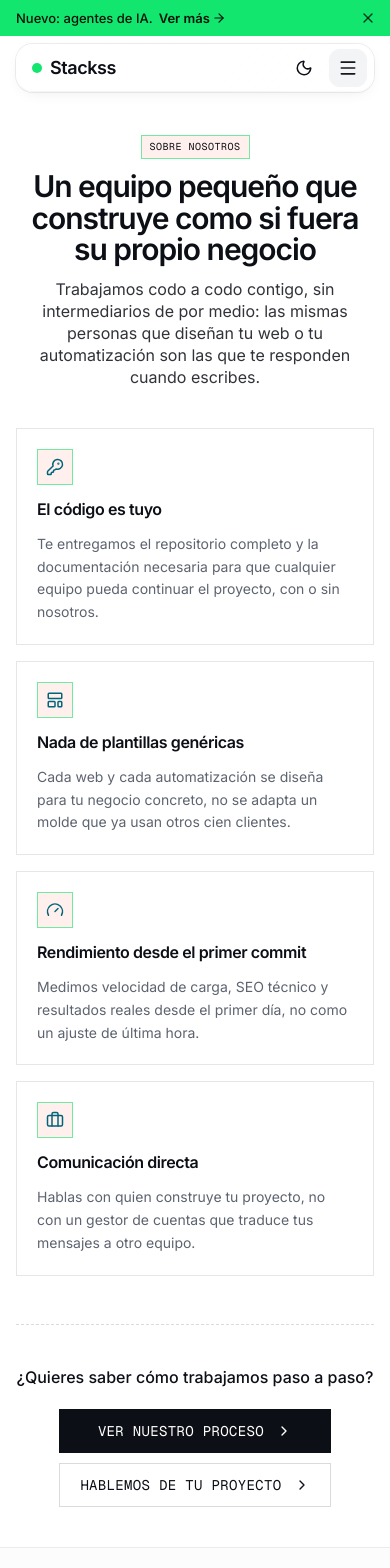
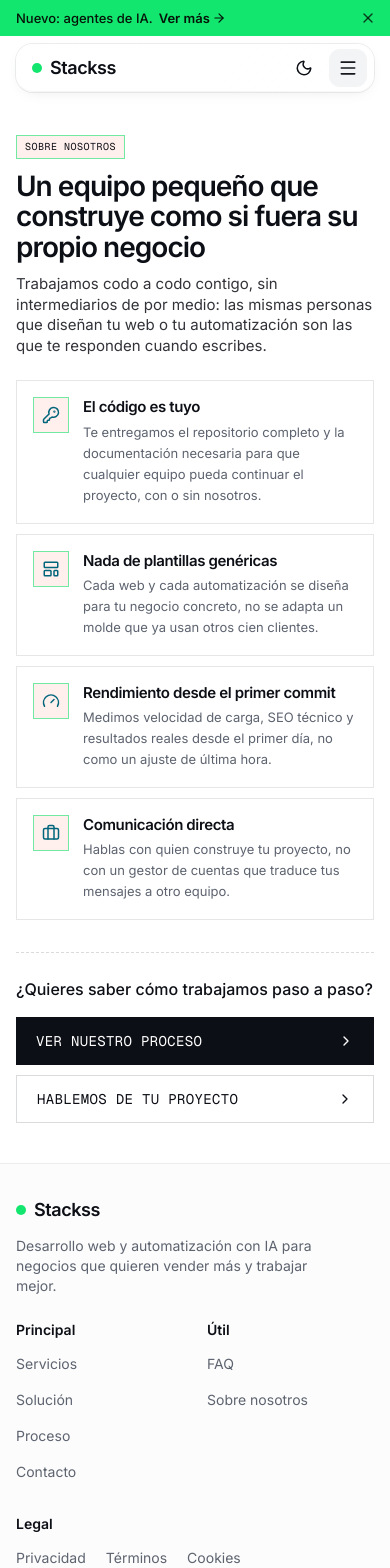
Before and after one commit to hugo-cordoba/stackss, a Next.js app: page /sobre-nosotros in a window 390 px wide. Shown: the top 1568 px of the page. Built offline with nearby package versions, Linux system fonts and the light colour scheme.

Commit message:
upd server

```diff
--- a/src/components/sections/about-us.tsx
+++ b/src/components/sections/about-us.tsx
@@ -7,6 +7,9 @@ import { INK, MonoTag, tint } from "@/components/sections/mono"
 import { getIcon } from "@/lib/icons"
 import { aboutUs } from "@/content/site"
 
+// Mismo botón que el de FinalCta: en móvil ocupa todo el ancho (etiqueta a la
+// izquierda, flecha a la derecha) y da feedback al pulsar. Desde sm vuelve al
+// botón compacto y centrado de siempre.
 function AboutCtaButton({
   href,
   variant,
@@ -20,7 +23,7 @@ function AboutCtaButton({
     <ScrollLink
       href={href}
       className={cn(
-        "group inline-flex h-11 items-center justify-center gap-3 px-5 font-mono text-sm tracking-wide whitespace-nowrap uppercase transition-colors outline-none focus-visible:ring-2 focus-visible:ring-ring focus-visible:ring-offset-2 focus-visible:ring-offset-background",
+        "group inline-flex h-12 w-full items-center justify-between gap-3 px-5 font-mono text-sm tracking-wide whitespace-nowrap uppercase transition-[color,background-color,border-color,transform] outline-none focus-visible:ring-2 focus-visible:ring-ring focus-visible:ring-offset-2 focus-visible:ring-offset-background active:translate-y-px sm:h-11 sm:w-auto sm:justify-center",
         variant === "primary"
           ? "bg-foreground text-background hover:bg-foreground/85 active:bg-foreground/80"
           : "border border-foreground/15 bg-background text-foreground hover:bg-muted active:bg-muted"
@@ -38,48 +41,61 @@ function AboutCtaButton({
 export function AboutUs({ as: Heading = "h2" }: { as?: "h1" | "h2" }) {
   return (
     <section className="mx-auto max-w-site px-4 py-10 sm:px-6 sm:py-20 lg:px-8">
-      <Reveal>
-        <div className="mx-auto max-w-2xl text-center">
+      {/* eager: la cabecera está above the fold, no esperamos al viewport.
+          Móvil alineada a la izquierda (como Solution, Process y FAQ);
+          desde sm, centrada. */}
+      <Reveal eager>
+        <div className="mx-auto max-w-2xl text-left sm:text-center">
           <MonoTag>{aboutUs.eyebrow}</MonoTag>
-          <Heading className="mt-3 text-3xl leading-[1.05] font-semibold tracking-[-0.035em] text-pretty sm:mt-5 sm:text-5xl">
+          <Heading className="mt-3 text-[1.75rem] leading-[1.08] font-semibold tracking-[-0.035em] text-pretty min-[430px]:text-3xl sm:mt-5 sm:text-5xl sm:leading-[1.05]">
             {aboutUs.title}
           </Heading>
-          <p className="mt-3 text-base leading-snug text-foreground/85 sm:mt-4 sm:text-lg">
+          <p className="mt-3 text-[0.9375rem] leading-snug text-foreground/85 sm:mt-4 sm:text-lg">
             {aboutUs.subtitle}
           </p>
         </div>
       </Reveal>
 
-      <ul className="mt-10 grid grid-cols-1 gap-4 sm:mt-14 sm:grid-cols-2 lg:grid-cols-4">
+      {/* Móvil: lista compacta (icono a la izquierda, texto a la derecha).
+          Desde sm: tarjetas verticales en rejilla 2 / 4 columnas. */}
+      <ul className="mt-6 grid grid-cols-1 gap-2.5 sm:mt-14 sm:grid-cols-2 sm:gap-4 lg:grid-cols-4">
         {aboutUs.principles.map((principle, index) => {
           const Icon = getIcon(principle.icon)
           return (
-            <Reveal key={principle.title} delay={index * 0.06} className="h-full">
-              <li className="flex h-full flex-col gap-3 border border-foreground/10 bg-card p-5">
+            // El <li> es el hijo directo del <ul>; Reveal va dentro (antes el
+            // <div> de Reveal quedaba entre <ul> y <li>, que no es HTML válido).
+            <li key={principle.title} className="flex">
+              <Reveal delay={index * 0.06} className="flex w-full">
+                <article className="flex w-full gap-3.5 border border-foreground/10 bg-card p-4 sm:flex-col sm:gap-3 sm:p-5">
                   <span
-                  className="flex size-9 items-center justify-center border border-brand/60"
+                    className="flex size-9 shrink-0 items-center justify-center border border-brand/60"
                     style={{ background: tint(14), color: INK }}
                   >
                     <Icon className="size-[1.125rem]" aria-hidden="true" />
                   </span>
-                <h3 className="text-base font-semibold tracking-tight">
+                  <div className="min-w-0">
+                    <h3 className="text-[0.9375rem] leading-snug font-semibold tracking-tight sm:text-base">
                       {principle.title}
                     </h3>
-                <p className="text-sm leading-relaxed text-muted-foreground">
+                    <p className="mt-1 text-[0.8125rem] leading-relaxed text-muted-foreground sm:mt-3 sm:text-sm">
                       {principle.description}
                     </p>
+                  </div>
+                </article>
+              </Reveal>
             </li>
-            </Reveal>
           )
         })}
       </ul>
 
+      {/* CTA: en móvil, alineado a la izquierda con botones a ancho completo
+          (igual que FinalCta); desde sm, centrado. */}
       <Reveal delay={0.1}>
-        <div className="mt-12 flex flex-col items-center gap-5 border-t border-dashed border-foreground/15 pt-10 text-center sm:mt-16 sm:pt-12">
+        <div className="mt-8 flex flex-col items-start gap-4 border-t border-dashed border-foreground/15 pt-6 text-left sm:mt-16 sm:items-center sm:gap-5 sm:pt-12 sm:text-center">
           <p className="max-w-md text-base font-medium text-foreground sm:text-lg">
             {aboutUs.cta.title}
           </p>
-          <div className="flex flex-col gap-2.5 sm:flex-row sm:gap-3">
+          <div className="flex w-full flex-col gap-2.5 sm:w-auto sm:flex-row sm:gap-3">
             <AboutCtaButton href={aboutUs.cta.primaryCta.href} variant="primary">
               {aboutUs.cta.primaryCta.label}
             </AboutCtaButton>
--- a/src/components/sections/faq-accordion.tsx
+++ b/src/components/sections/faq-accordion.tsx
@@ -6,16 +6,27 @@ import {
 } from "@/components/ui/accordion"
 import { faq } from "@/content/site"
 
+// Lista minimalista con líneas separadoras, igual que antes (sin tarjetas ni
+// bordes de color) y sin tocar el componente compartido ui/accordion, pero
+// con más aire en móvil: hueco entre preguntas, más padding interno y el
+// chevron alineado con la primera línea de la pregunta.
 export function FaqAccordion() {
   return (
-    <Accordion className="mt-6 sm:mt-10">
+    <Accordion className="mt-6 max-sm:gap-2.5 sm:mt-10">
       {faq.items.map((item) => (
-        <AccordionItem key={item.question} value={item.question}>
-          <AccordionTrigger className="gap-4 py-4 text-base">
+        <AccordionItem
+          key={item.question}
+          value={item.question}
+          className="max-sm:not-last:border-b-0"
+        >
+          {/* El chevron (16px) se centra con la primera línea (24px) con mt-1. */}
+          <AccordionTrigger className="gap-4 py-4 text-base max-sm:px-4 max-sm:active:bg-muted/60 max-sm:**:data-[slot=accordion-trigger-icon]:mt-1">
             {item.question}
           </AccordionTrigger>
-          <AccordionContent>
-            <p className="text-muted-foreground">{item.answer}</p>
+          <AccordionContent className="max-sm:px-4 max-sm:pb-4">
+            <p className="text-muted-foreground max-sm:leading-relaxed">
+              {item.answer}
+            </p>
           </AccordionContent>
         </AccordionItem>
       ))}
--- a/src/components/sections/faq.tsx
+++ b/src/components/sections/faq.tsx
@@ -5,12 +5,14 @@ import { faq } from "@/content/site"
 export function Faq({ as: Heading = "h2" }: { as?: "h1" | "h2" }) {
   return (
     <section id="faq" className="mx-auto max-w-3xl px-4 py-10 sm:px-6 sm:py-20 lg:px-8 laptop:py-12">
-      <Reveal>
-        <div className="text-left sm:text-center">
-          <Heading className="text-3xl leading-[1.05] font-semibold tracking-[-0.035em] text-pretty sm:text-5xl">
+      {/* eager: la cabecera está above the fold en /faq. Mismos tamaños de
+          título y subtítulo que el resto de secciones en móvil. */}
+      <Reveal eager>
+        <div className="text-center">
+          <Heading className="text-[1.75rem] leading-[1.08] font-semibold tracking-[-0.035em] text-pretty min-[430px]:text-3xl sm:text-5xl sm:leading-[1.05]">
             {faq.title}
           </Heading>
-          <p className="mt-3 text-base leading-snug text-foreground/85 sm:mt-4 sm:text-lg">
+          <p className="mt-3 text-[0.9375rem] leading-snug text-foreground/85 sm:mt-4 sm:text-lg">
             {faq.subtitle}
           </p>
         </div>
--- a/src/components/sections/final-cta.tsx
+++ b/src/components/sections/final-cta.tsx
@@ -23,7 +23,7 @@ function CtaButton({
     <ScrollLink
       href={href}
       className={cn(
-        "group inline-flex h-12 w-full items-center justify-between gap-3 px-5 font-mono text-sm tracking-wide whitespace-nowrap uppercase transition-[colors,transform] outline-none focus-visible:ring-2 focus-visible:ring-ring focus-visible:ring-offset-2 focus-visible:ring-offset-background active:translate-y-px sm:w-auto sm:justify-center",
+        "group inline-flex h-12 w-full items-center justify-between gap-3 px-5 font-mono text-sm tracking-wide whitespace-nowrap uppercase transition-[color,background-color,border-color,transform] outline-none focus-visible:ring-2 focus-visible:ring-ring focus-visible:ring-offset-2 focus-visible:ring-offset-background active:translate-y-px sm:w-auto sm:justify-center",
         variant === "primary"
           ? "bg-foreground text-background hover:bg-foreground/85"
           : "border border-foreground/15 bg-background text-foreground hover:bg-muted"
```
Lines whose indentation alone changed are shown as unchanged.
